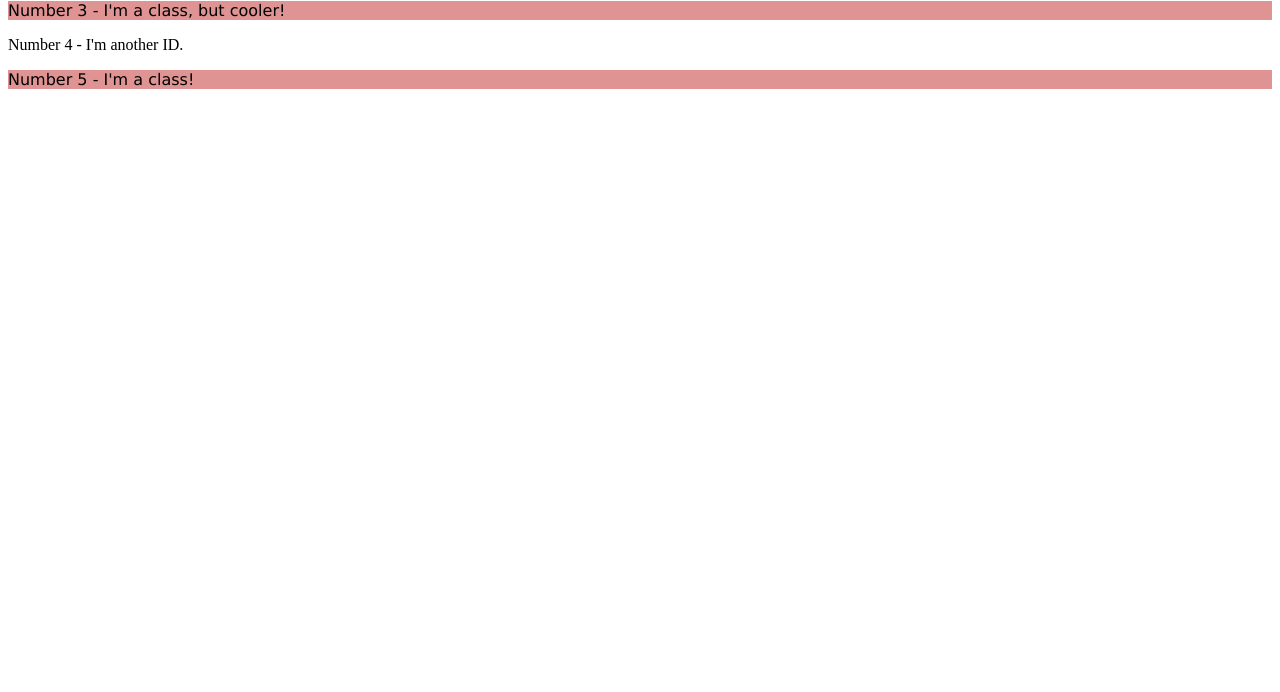
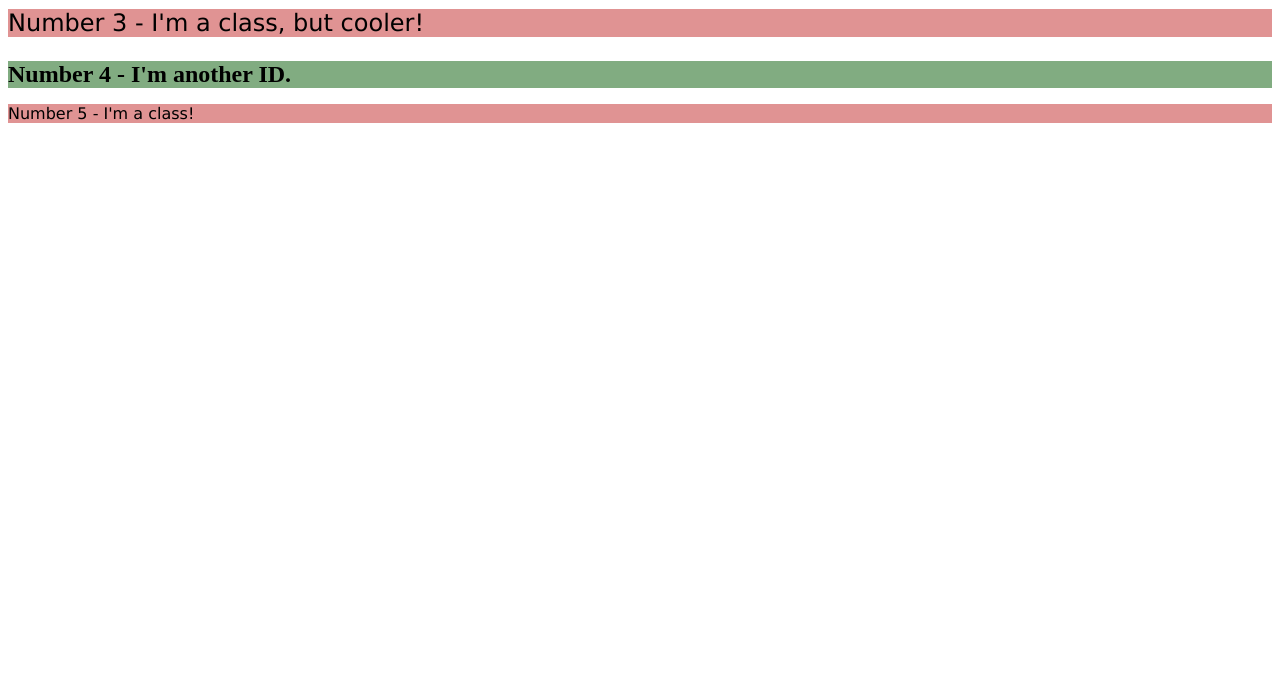
Before and after one commit to RodrigoPessoaDev/class-id-selectors, a plain HTML site: page index.html in a window 1280 px wide. Shown: the part 108-800 px from the top of the page. Drawn offline with Linux system fonts and the light colour scheme.

Commit message:
Add final styles, exercise complete

```diff
--- a/index.html
+++ b/index.html
@@ -9,8 +9,8 @@
 <body>
         <p>Number 1 - I'm a class!</p>
         <div id="number-two">Number 2 - I'm one ID.</div>
-        <p>Number 3 - I'm a class, but cooler!</p>
-        <div>Number 4 - I'm another ID.</div>
+        <p class="number-three">Number 3 - I'm a class, but cooler!</p>
+        <div id="number-four">Number 4 - I'm another ID.</div>
         <p>Number 5 - I'm a class!</p>
 </body>
 </html>
--- a/styles.css
+++ b/styles.css
@@ -1,9 +1,19 @@
 p{
     background-color: rgb(224, 147, 147);
-    font-family: Verdana, sans-serif;
+    font-family: Verdana, "DejaVu Sans", sans-serif;
 }
 
 #number-two{
     color: blue;
     font-size: 36px;
 }
+
+.number-three{
+    font-size: 24px;
+}
+
+#number-four{
+    background-color: rgb(129, 172, 129);
+    font-size: 24px;
+    font-weight: bold;
+}
```
